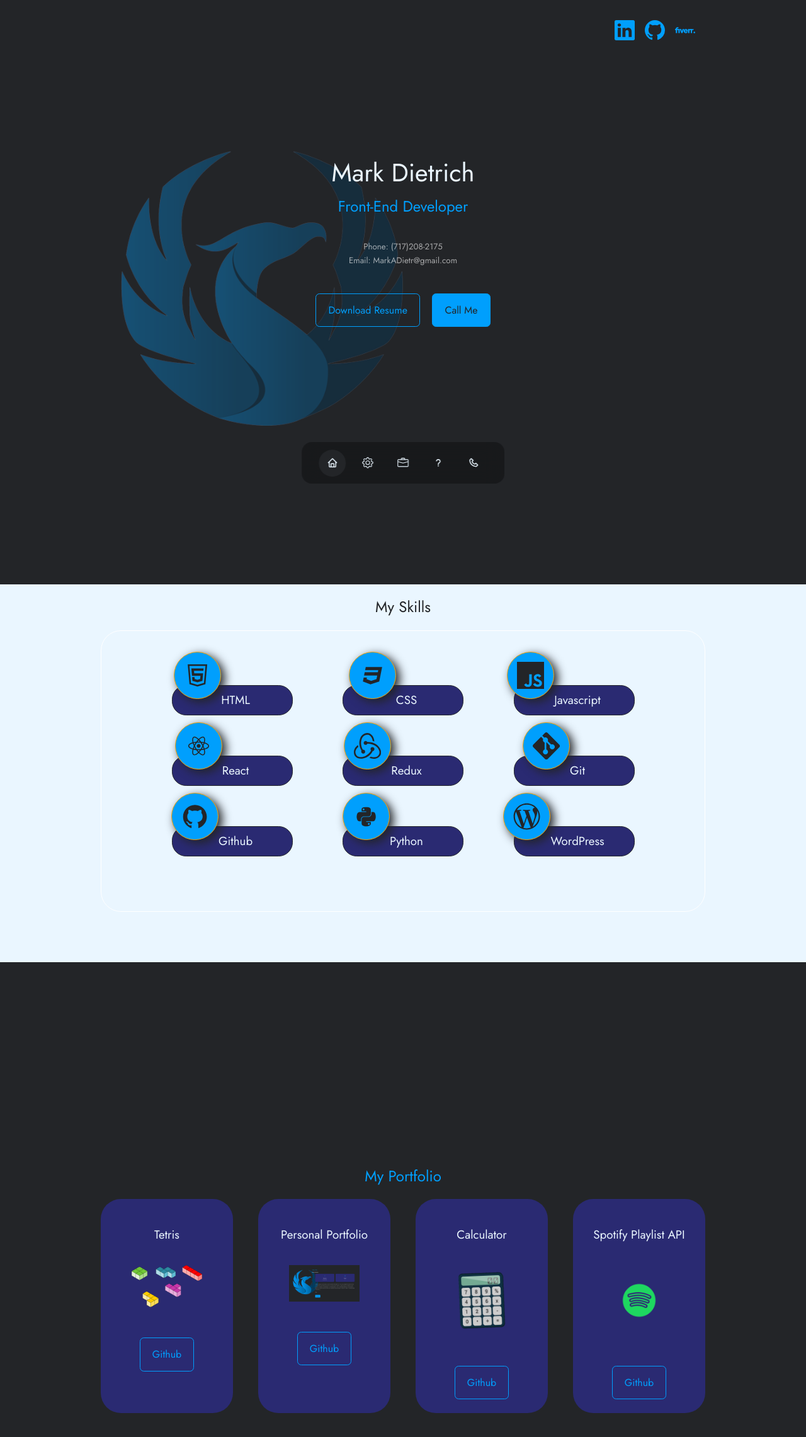
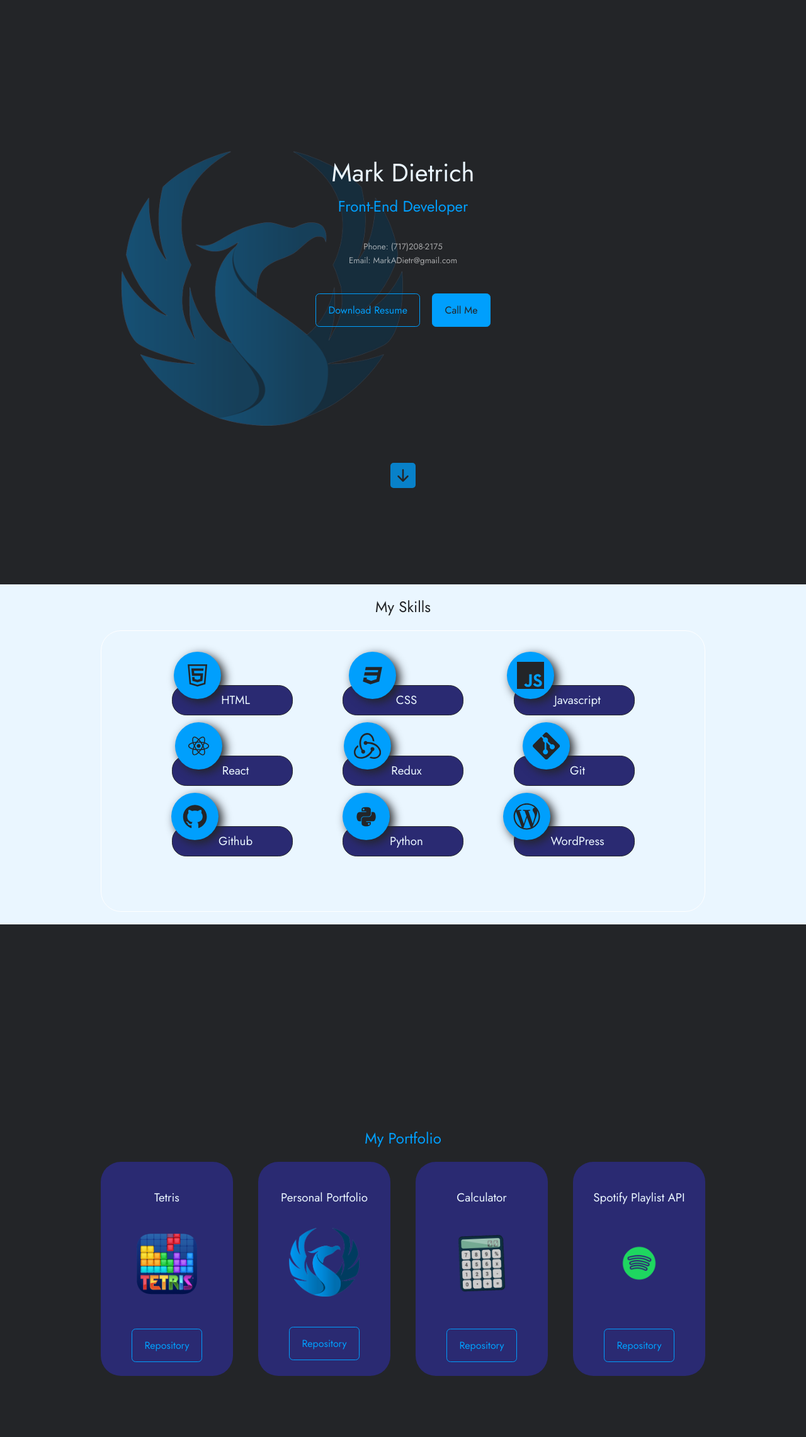
Before and after one commit to Solon1te/portfolio, a React (Create React App) app: page / in a window 1280 px wide. Shown: the top 2282 px of the page at 63% size. Built offline with nearby package versions, Linux system fonts and the light colour scheme.

Commit message:
added multiple animations to landing page

```diff
--- a/src/App.jsx
+++ b/src/App.jsx
@@ -1,6 +1,6 @@
 import React from 'react'
 import Header from './components/header/Header'
-import Nav from './components/nav/Nav'
+//import Nav from './components/nav/Nav'
 import About from './components/about/About'
 import Experience from './components/experience/Experience'
 import Portfolio from './components/portfolio/Portfolio'
@@ -12,7 +12,7 @@ const app = () => {
   return (
     <>
         <Header />
-        <Nav />
+
         <Experience />
         <Portfolio />
         <About />
--- a/src/components/experience/Experience.css
+++ b/src/components/experience/Experience.css
@@ -1,7 +1,7 @@
 #experience {
     background-color: var(--color-white
     );
-    padding: 1rem 0rem 5rem;
+    padding: 1rem 0rem 1.3rem;
 }
 
 #experience > h2 {
@@ -33,7 +33,6 @@
 
 .skillBadge {
     position:relative;
-    border: 1px solid var(--color-main-alt);
     bottom: 2.5rem;
     right: 2rem;
     height: 75px;
@@ -44,6 +43,7 @@
     display: flex;
     align-items: center;
     justify-content: center;
+    z-index: 0;
 }
 
 .experience__container__icon {
--- a/src/components/header/Header.css
+++ b/src/components/header/Header.css
@@ -12,7 +12,13 @@ header {
 .header__container > h5{
     color: var(--color-main);
     font-size: 1.5rem;
-    padding-bottom: 2rem
+    padding-bottom: 2rem;
+    animation: slide-left-up 1s ease-in forwards;
+    opacity: 0;
+}
+
+.header__container > h1 {
+    animation: slide-right-down 1s ease-in forwards;
 }
 
 .header__container > small {
@@ -25,7 +31,13 @@ header {
   width: 100%;
   padding-bottom: 50%;
   z-index: -1;
-  animation: fade-in 5s;
+  animation: fade-in 2s ease-in forwards 3s;
+  opacity: 0;
+}
+
+.header__nav, .header__container > small {
+    animation: fade-in 2s ease-in forwards 1.4s;
+    opacity: 0;
 }
 
 .phoenix-container img{
@@ -42,6 +54,8 @@ header {
     display:flex;
     gap: 1.2rem;
     justify-content: center;
+    animation: fade-in 2s ease-in forwards 2.5s;
+    opacity: 0;
 }
 
 /* Header Nav */
@@ -54,9 +68,7 @@ header {
     right: 0%;
     top: -14rem;
     padding: 1rem;
-
     border-radius: 1.5rem;
-
 }
 
 .header__nav > a {
@@ -64,12 +76,59 @@ header {
     font-size: 2rem;
 }
 
+/* Arrow */
+
+.arrow {
+    font-size: 2.5rem;
+    color: var(--color-main);
+    margin-top: 14rem;
+    animation: bounce 3s ease-in forwards 6s;
+    opacity: 0;
+}
+
 /*Keyframes*/
+
+
 @keyframes fade-in {
-    0% {opacity:0;}
     100% {opacity: 1;}
+}
+@keyframes slide-right-down {
+    0% {transform: translateX(-50%)
+        translateY(-50%);
+        opacity: 0}
 
+    100%{transform: translateX(0%)
+        translateY(0%);
+        opacity: 1}
+    }
+@keyframes slide-left-up {
+    0% {transform: translateX(50%)
+        translateY(50%);
+        opacity: 0}
+
+    100%{transform: translateX(0%)
+        translateY(0%);
+        opacity: 1}
+    }
+@keyframes bounce {
+    0% {transform: translateY(-50%);
+        opacity: .75;
+    }
+    20% {transform: translateY(0%)}
+
+    40% {transform: translateY(-50%)}
+
+    60% {transform: translateY(0%)}
+
+    80% {transform: translateY(-50%);
+        opacity: 1;
+    }
+
+    100% {transform: translateY(0%);
+        opacity: 0;
+    }
 }
+
 
 /* Media Queries */
 
--- a/src/components/header/Header.jsx
+++ b/src/components/header/Header.jsx
@@ -3,6 +3,7 @@ import './Header.css'
 import CTA from './CTA'
 import HeaderNav from './HeaderNav'
 import Phoenix from '../../assets/Phoenixblue.png'
+import {BsFillArrowDownSquareFill} from 'react-icons/bs'
 
 const Header = () => {
   return (
@@ -13,10 +14,12 @@ const Header = () => {
       <div className="container header__container">
           <h1>Mark Dietrich</h1>
           <h5 className= 'text-light'>Front-End Developer</h5>
+
           <small>Phone: (717)208-2175</small>
           <small>Email: MarkADietr@gmail.com</small>
           <HeaderNav/>
           <CTA/>
+          <BsFillArrowDownSquareFill className='arrow'/>
       </div>
     </header>
   )
--- a/src/components/nav/Nav.css
+++ b/src/components/nav/Nav.css
@@ -29,5 +29,5 @@ nav a:hover {
 
 nav a.active {
     background: var(--color-bg);
-    color: var(--color-white)
+    color: var(--color-white);
 }
--- a/src/components/nav/Nav.jsx
+++ b/src/components/nav/Nav.jsx
@@ -4,7 +4,7 @@ import {BiHome , BiQuestionMark, BiPhone} from 'react-icons/bi'
 import {BsBriefcase, BsGear} from 'react-icons/bs'
 import { useState } from 'react'
 
-const Nav = () => {
+/*const Nav = () => {
     const [activeNav, setActiveNav] = useState('#')
   return (
     <nav>
@@ -17,4 +17,4 @@ const Nav = () => {
   )
 }
 
-export default Nav
+export default Nav*/
--- a/src/components/portfolio/Portfolio.jsx
+++ b/src/components/portfolio/Portfolio.jsx
@@ -3,7 +3,7 @@ import './Portfolio.css'
 import tetris from '../../assets/Tetris.png'
 import calculator from '../../assets/calculator.png'
 import spotify from '../../assets/Spotify.png'
-import portfolio from '../../assets/portfolio.png'
+import portfolio from '../../assets/Phoenixblue.png'
 
 const Portfolio = () => {
   return (
@@ -15,25 +15,25 @@ const Portfolio = () => {
           <div className="portfolio__item__image"></div>
           <h3>Tetris</h3>
           <img src={tetris} alt="" />
-          <a href="https://github.com/Solon1te/Tetris" className='btn' target='blank'>Github</a>
+          <a href="https://github.com/Solon1te/Tetris" className='btn' target='blank'>Repository</a>
         </article>
         <article className='portfolio__item'>
           <div className="portfolio__item__image"></div>
           <h3>Personal Portfolio</h3>
           <img src={portfolio} alt="" />
-          <a href="https://github.com/Solon1te/Personal_portfolio" className='btn' target='blank'>Github</a>
+          <a href="https://github.com/Solon1te/Personal_portfolio" className='btn' target='blank'>Repository</a>
         </article>
         <article className='portfolio__item'>
           <div className="portfolio__item__image"></div>
           <h3>Calculator</h3>
           <img src={calculator} alt="" />
-          <a href="https://github.com/Solon1te/Calculator" className='btn' target='blank'>Github</a>
+          <a href="https://github.com/Solon1te/Calculator" className='btn' target='blank'>Repository</a>
         </article>
         <article className='portfolio__item'>
           <div className="portfolio__item__image"></div>
           <h3>Spotify Playlist API</h3>
           <img src={spotify} alt="" />
-          <a href="https://github.com/Solon1te/Tetris" className='btn' target='blank'>Github</a>
+          <a href="https://github.com/Solon1te/Tetris" className='btn' target='blank'>Repository</a>
         </article>
       </div>
     </section>
```
Also changed, not shown: src/assets/Tetris.png.
